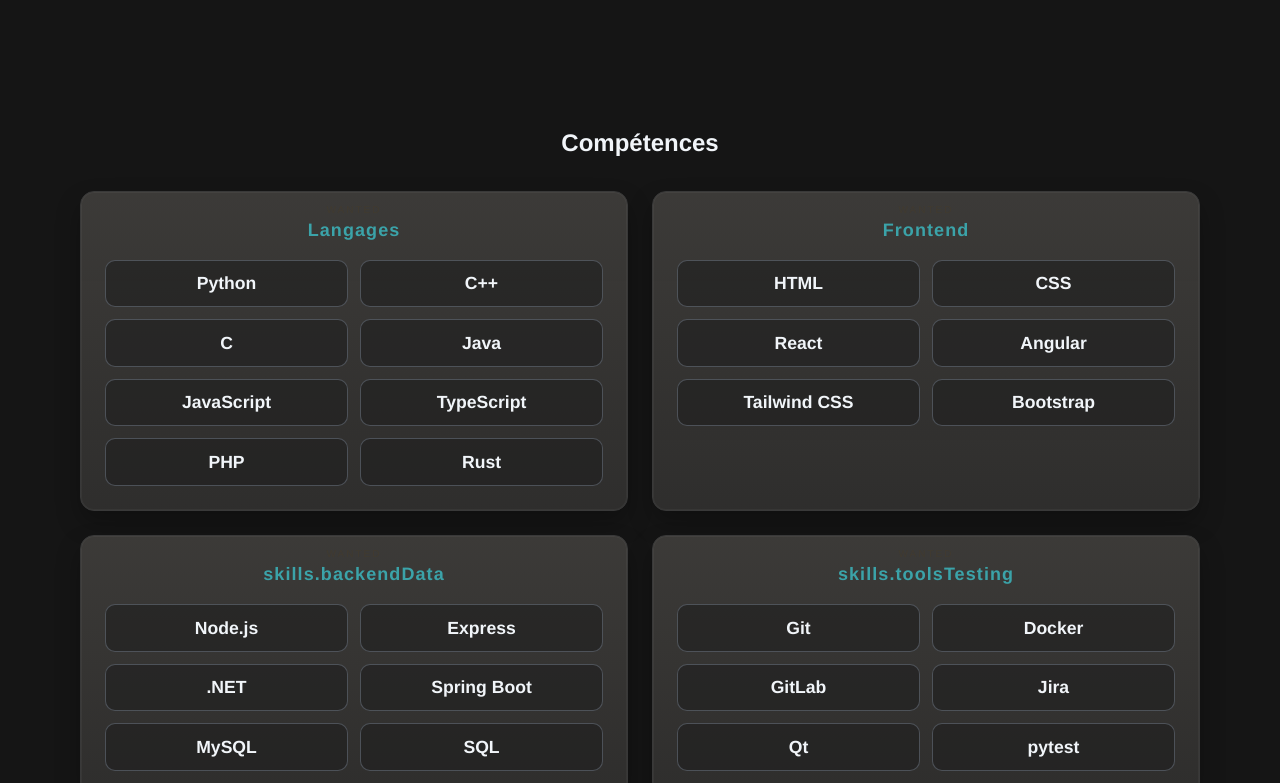
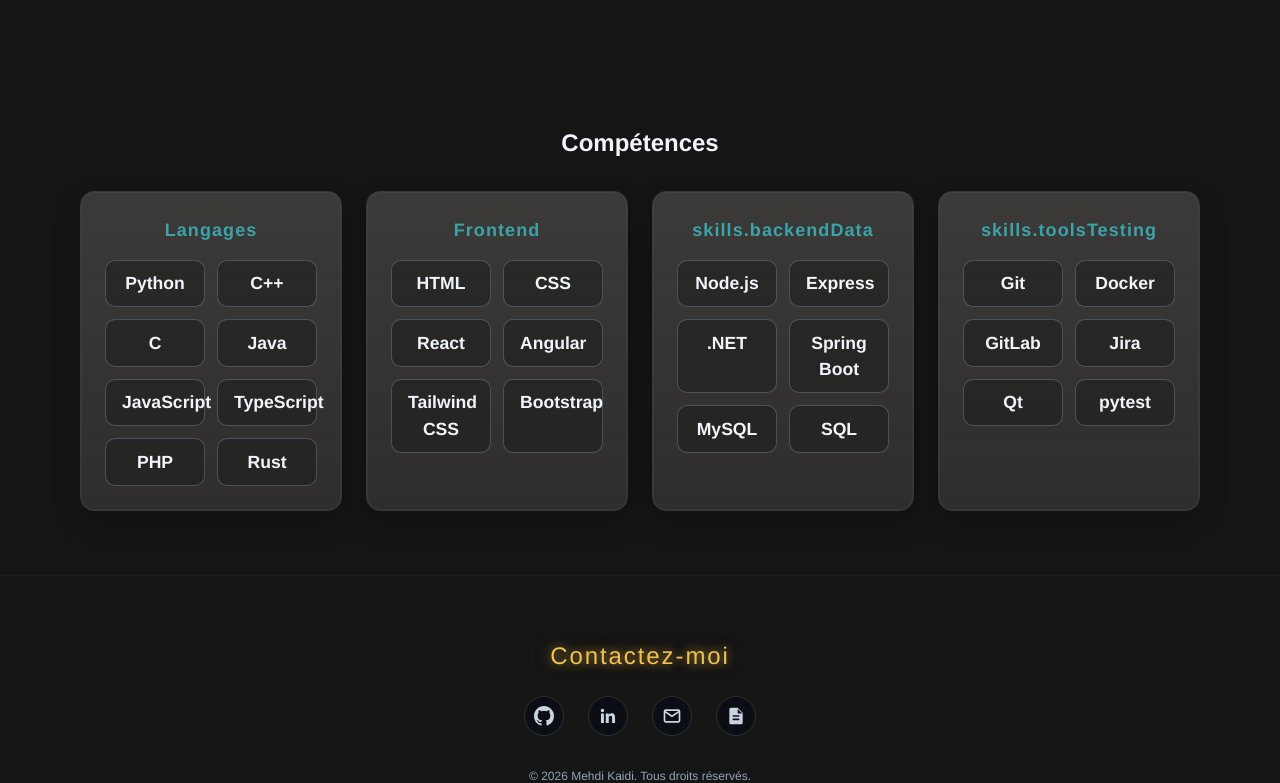
Before and after one commit to mehdika21/portfolio-react, a React (Vite) app: page / in a window 1280 px wide. Shown: the part 2017-2800 px from the top of the page. Built offline with nearby package versions, Linux system fonts and the light colour scheme.

Commit message:
fixing the sizing of the boxes

```diff
--- a/src/components/Skills.tsx
+++ b/src/components/Skills.tsx
@@ -63,7 +63,7 @@ const Skills: React.FC = () => {
         {t("skills.title")}
       </h2>
 
-      <div className="grid gap-6 md:grid-cols-2 mt-8">
+      <div className="grid gap-6 md:grid-cols-4 mt-8">
         {groups.map((group) => (
           <div
             key={group.titleKey}
```
